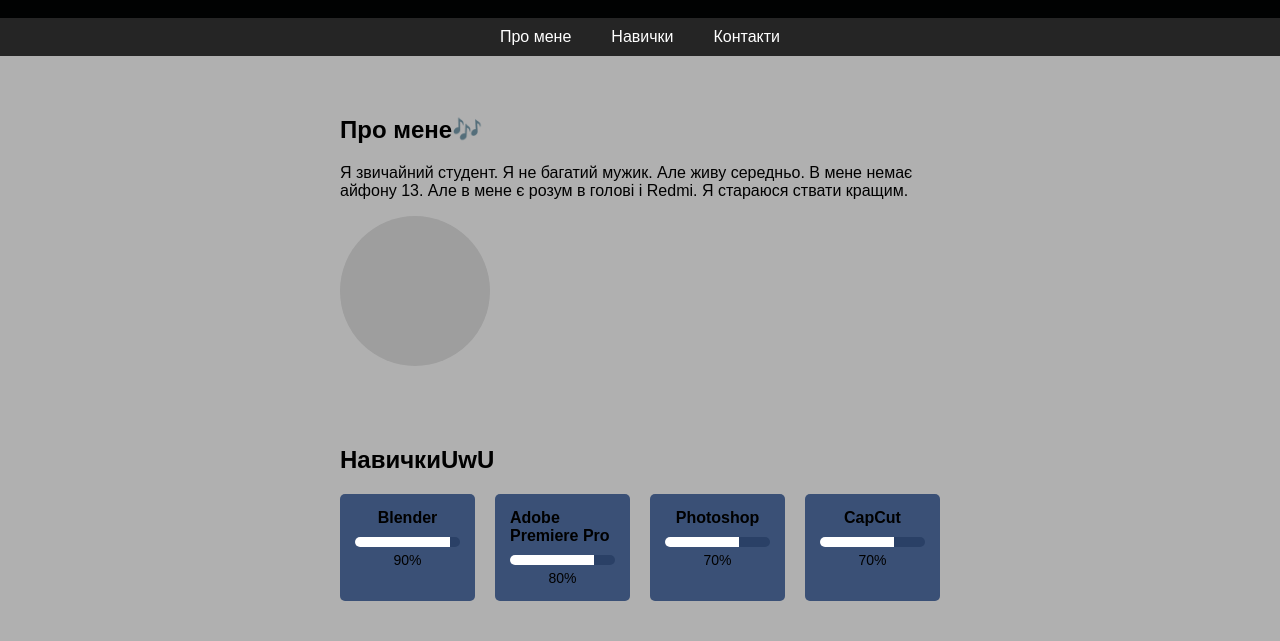
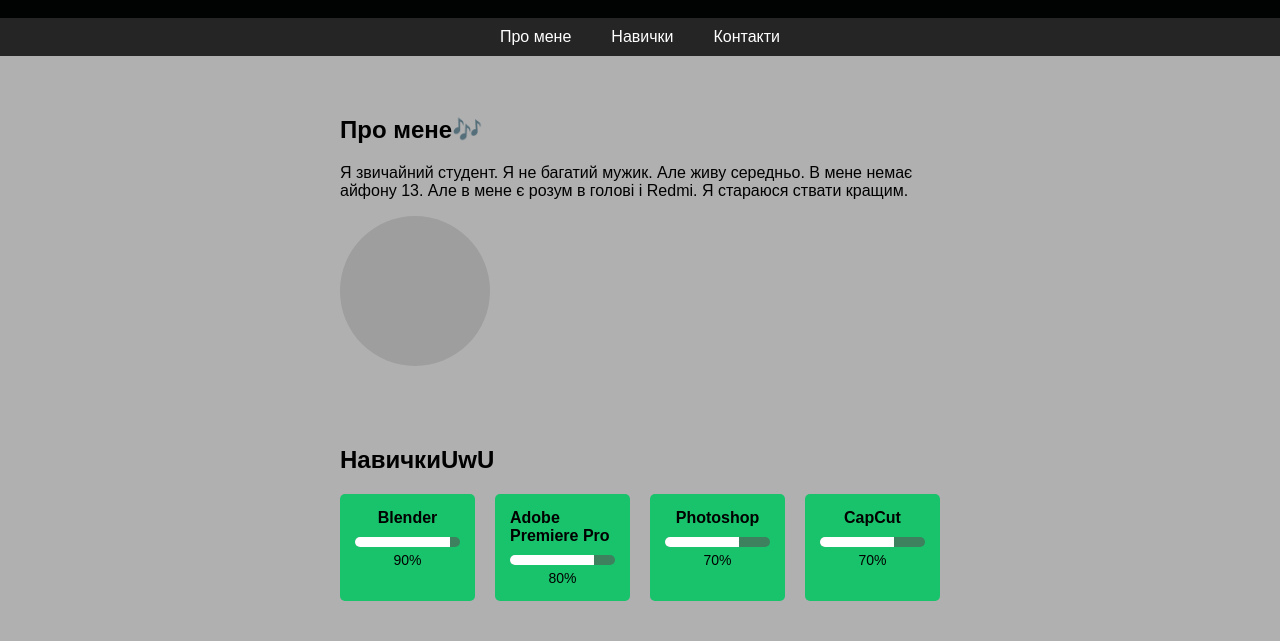
Before and after one commit to RomanFdn/Web-technologies, a plain HTML site: page Lab-10/index.html in a window 1280 px wide. Shown: the part 311-952 px from the top of the page. Drawn offline with Linux system fonts and the light colour scheme; grey boxes are pictures that could not be loaded.

Commit message:
Update styles for skills section: change background colors for list items and progress bars for improved aesthetics

```diff
--- a/Lab-10/styles.css
+++ b/Lab-10/styles.css
@@ -93,14 +93,14 @@ footer {
     display: flex;
     flex-direction: column;
     align-items: center;
-    background-color: #3a5076;
+    background-color: #19c36b;
     padding: 15px;
     border-radius: 5px;
     width: 120px;
 }
 
 #skills li:hover {
-    background-color: #4a6086;
+    background-color: #46a875;
 }
 
 .skill-name {
@@ -111,7 +111,7 @@ footer {
 .progress-bar {
     width: 100%;
     height: 10px;
-    background-color: #2a4066;
+    background-color: #3d815e;
     border-radius: 5px;
     overflow: hidden;
 }
```
